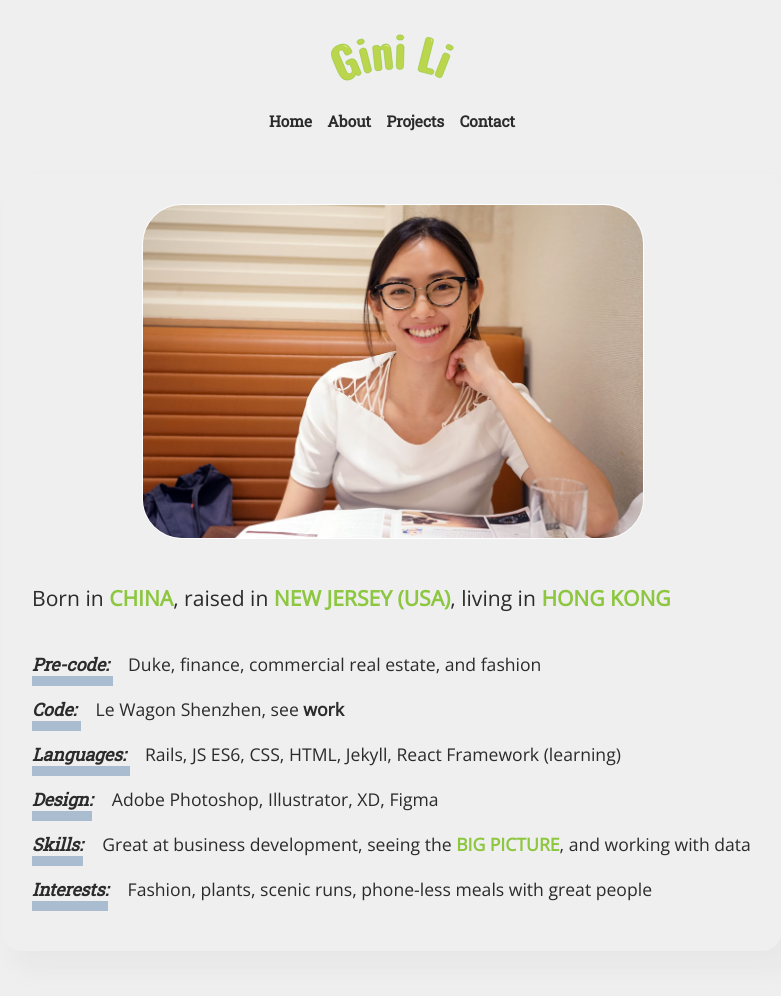
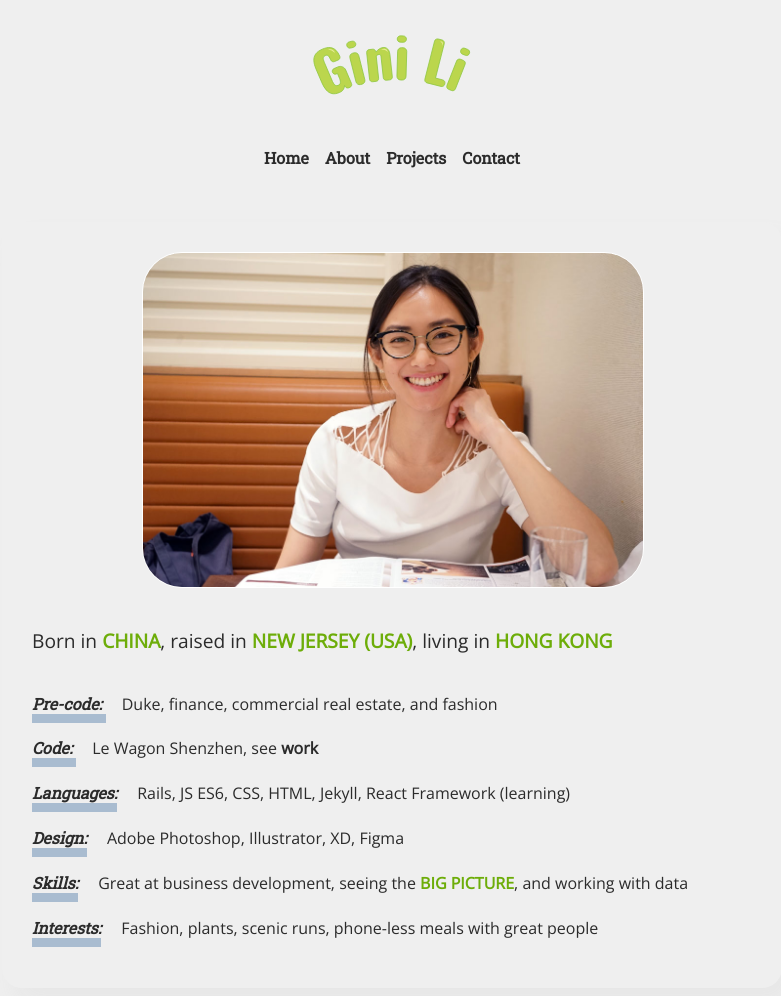
Before and after one commit to bingwanli/ginili, a Jekyll site: the page built from about.md, in a window 1280 px wide. Shown: the whole page, without its empty margins (248-1029 px from the left). Built offline with Jekyll 4.4.1, drawn with Linux system fonts in a browser that asks for light colours; before the commit the page ends 959 px from its top, so only the background shows below that.

Commit message:
changed font size to em, made a few css tweaks

```diff
--- a/_sass/main.scss
+++ b/_sass/main.scss
@@ -16,13 +16,13 @@
   display: flex;
   flex-wrap: wrap;
   justify-content: center;
-  margin: 5px 5px;
-  padding: 5px 5px;
+  margin: 1em 1em;
+  padding: 1em 1em;
 }
 
 .site-navigation li {
   list-style: none;
-  font-size: .875em;
+  font-size: 1em;
   margin: 0;
   &.active a {
     text-decoration: underline;
@@ -40,7 +40,7 @@
 }
 
 .nav-image {
-  width: 125px;
+  width: 10em;
   object-fit: cover;
   margin: auto;
 }
@@ -52,8 +52,15 @@ body {
   background: #EFEFEF;
   color: #2B2B2B;
   font-family: 'Open Sans', sans-serif;
-  font-size: 1.1em;
+  font-size: 1em;
   line-height: 1.5;
+}
+
+p {
+  color: #2B2B2B;
+  font-family: 'Open Sans', sans-serif;
+  font-size: 1em;
+  line-height: 1.8;
 }
 
 
@@ -104,17 +111,16 @@ h6 {
 em {
   font-family: 'Roboto Slab', serif;
   color: #2B2B2B;
-  border-bottom: 10px solid #A9BCD0;
+  border-bottom: .6em solid #A9BCD0;
   font-weight: 600;
-  margin-right: 15px;
+  margin-right: 1em;
 }
 
 strong {
   font-weight: bold;
-  color: #8DC63F;
+  color: #6DAD09;
   text-transform: uppercase;
 }
-
 
 
 a {
@@ -137,7 +143,7 @@ blockquote {
 }
 
 small {
-  font-size: .75em;
+  font-size: 1em;
   color: #C60F7B;
 }
 
@@ -165,6 +171,7 @@ small {
   margin: .5em auto;
     &:hover {
     color: #EFEFEF;
+    background-color: #C60F7B;
     }
   }
 
--- a/about.md
+++ b/about.md
@@ -10,7 +10,7 @@ title: About
   <h3>Born in <strong>China</strong>, raised in <strong>New Jersey (USA)</strong>, living in <strong>Hong Kong</strong> </h3>
     <p><em>Pre-code: </em>   Duke, finance, commercial real estate, and fashion</p>
     <p><em>Code: </em>   Le Wagon Shenzhen, see <a href="projects.html">work</a></p>
-    <p><em>Languages: </em>   Rails, JS ES6, CSS, HTML, Jekyll, React Framework (learning)</p>
+    <p><em>Languages:</em>   Rails, JS ES6, CSS, HTML, Jekyll, React Framework (learning)</p>
     <p><em>Design:</em> Adobe Photoshop, Illustrator, XD, Figma</p>
     <p><em>Skills:</em> Great at business development, seeing the <strong>BIG PICTURE</strong>, and working with data</p>
     <p><em>Interests:</em> Fashion, plants, scenic runs, phone-less meals with great people</p>
```
